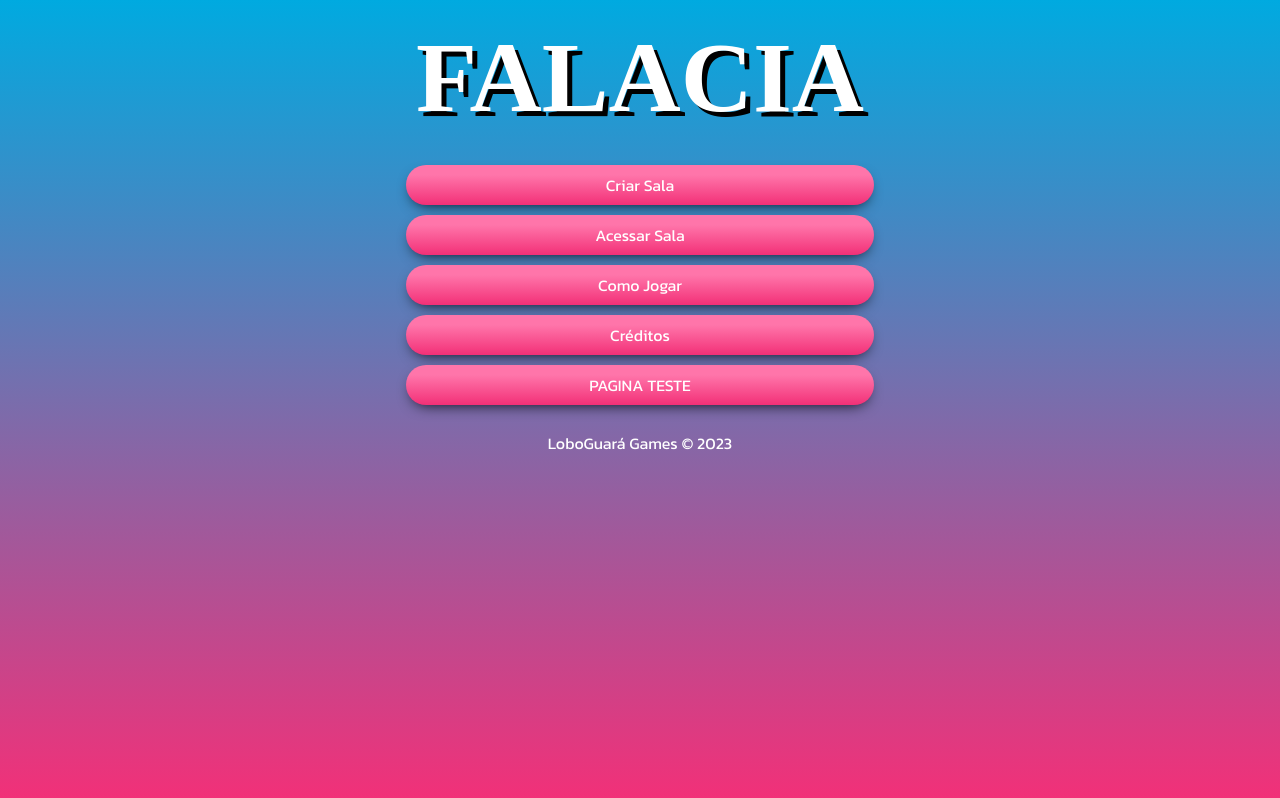
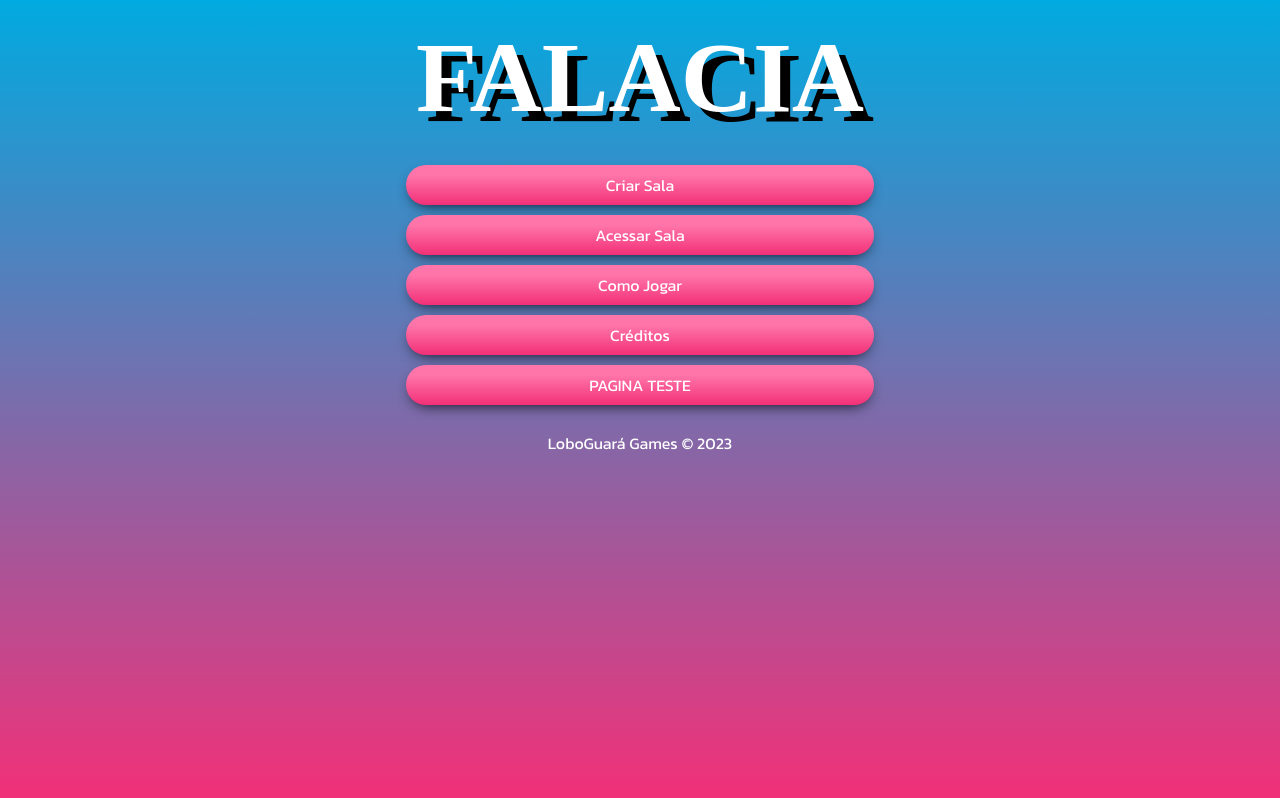
Before and after one commit to Feliper62/falacia-game-frontend, a Next.js app: page / in a window 1280 px wide. Built offline with nearby package versions, Linux system fonts and the light colour scheme; a web font is replaced by a local one.

Commit message:
::refactor: Alterado css button

```diff
--- a/src/app/styles/Titulo.module.css
+++ b/src/app/styles/Titulo.module.css
@@ -4,7 +4,8 @@
     font-family: Karantina;
     font-size: 100px;
     color: #fff;
-    text-shadow: 5px 5px 0 black;
+    text-shadow: 10px 10px 0 #000;
+    /*-webkit-text-stroke: 0px #000;*/
     max-width: 1200px;
     margin: 0 auto;
     padding: 20px;
```
